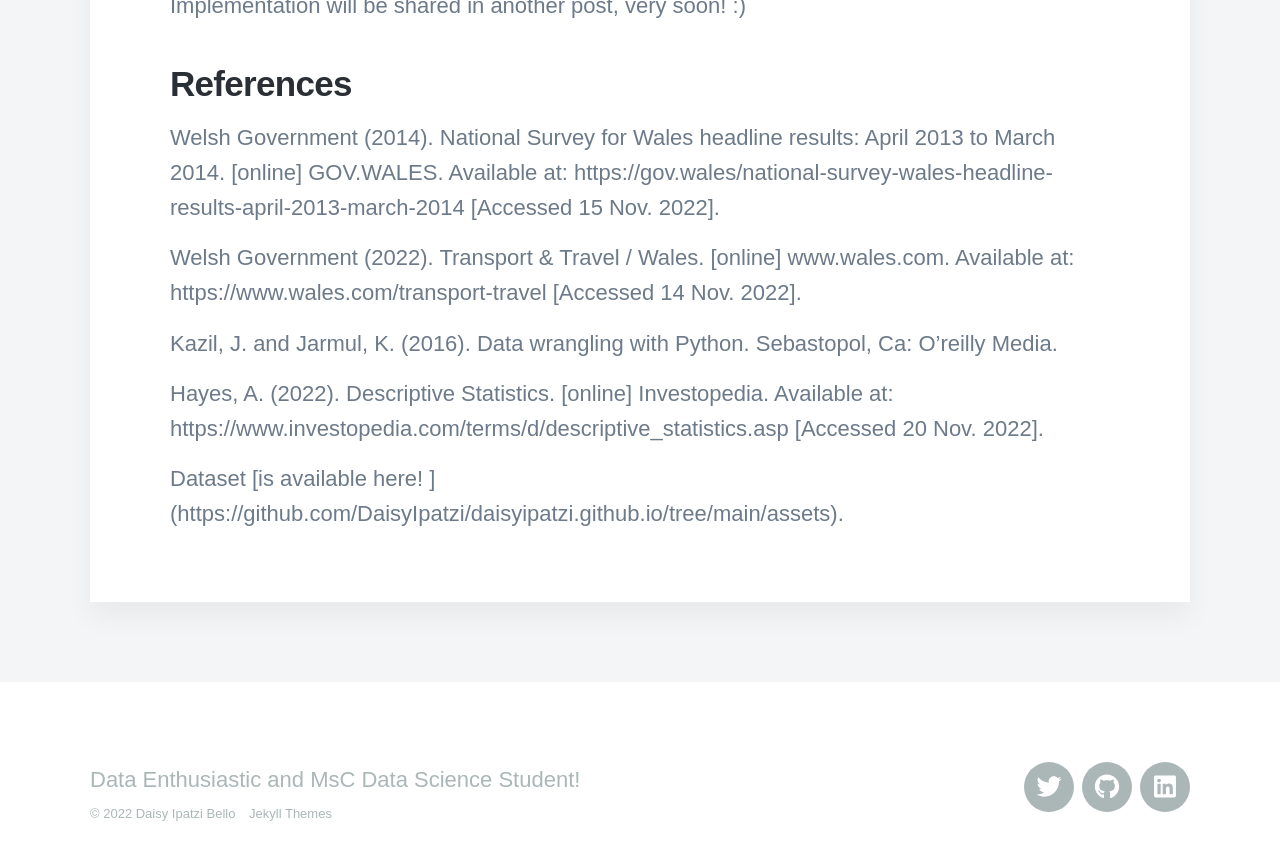
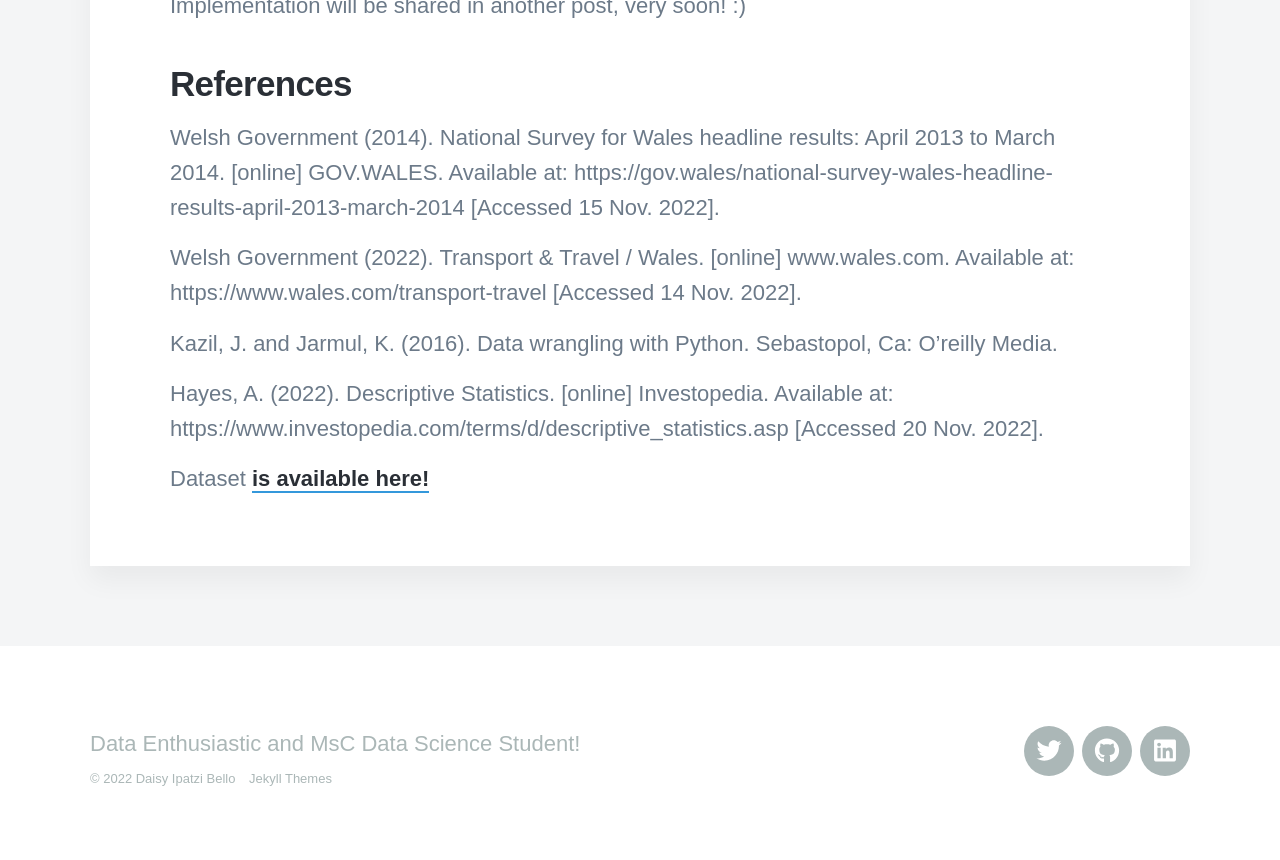
Before and after one commit to DaisyIpatzi/daisyipatzi.github.io, a Jekyll site: the page built from _projects/2022-11-21-analytics-report1.md, in a window 1280 px wide and 900 px high, scrolled down 9519 px. Shown: the top 860 px of the window. Built offline with Jekyll 4.4.1, drawn with Linux system fonts in a browser that asks for light colours; nearby versions of some CDN libraries; some web fonts are replaced.

Commit message:
Update 2022-11-21-analytics-report1.md

```diff
--- a/_projects/2022-11-21-analytics-report1.md
+++ b/_projects/2022-11-21-analytics-report1.md
@@ -156,4 +156,4 @@ Kazil, J. and Jarmul, K. (2016). Data wrangling with Python. Sebastopol, Ca: O
 
 Hayes, A. (2022). Descriptive Statistics. [online] Investopedia. Available at: https://www.investopedia.com/terms/d/descriptive_statistics.asp [Accessed 20 Nov. 2022].
 
-Dataset [is available here! ] (https://github.com/DaisyIpatzi/daisyipatzi.github.io/tree/main/assets).
+Dataset [is available here!](https://github.com/DaisyIpatzi/daisyipatzi.github.io/tree/main/assets)
```
